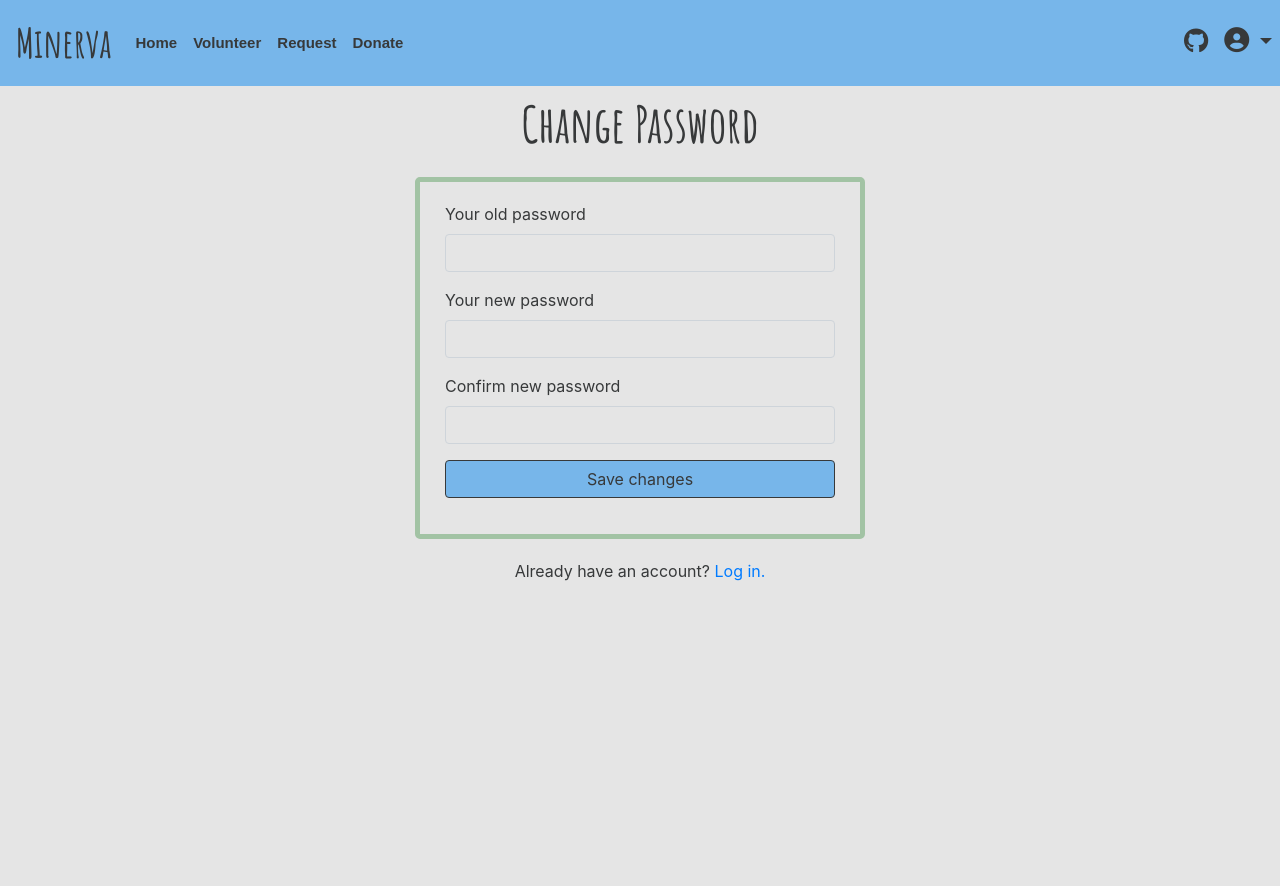
After one commit to noraatfedora/Minerva, a Flask app: page /changepass in a window 1280 px wide. The commit adds this page. Run offline with Flask 2, Linux system fonts and the light colour scheme; a user stored in the database is signed in; data comes from the database, SQL or seed files in the repository; both versions use the stored data as it was after the commit; some libraries are stand-ins or nearby versions.

Commit message:
Add change password functionality

```diff
--- a/src/auth.py
+++ b/src/auth.py
@@ -146,3 +146,21 @@ def change_info():
                 db.commit()
         return redirect('/youraccount')
     return render_template("auth/changeinfo.html", user=g.user)
+
+@bp.route('/changepass', methods=['GET', 'POST'])
+@login_required
+def change_pass():
+    if request.method=='POST':
+        old = request.form['old']
+        new = request.form['new']
+        confirm = request.form['confirm']
+        if check_password_hash(g.user['password'], old):
+            if new == confirm:
+                db = get_db()
+                db.execute("UPDATE user SET password=? WHERE id=?", (generate_password_hash(new), str(g.user['id'])))
+                db.commit()
+            else:
+                flash("error", "Passwords do not match.")
+        else:
+            flash("error", "Your current password is incorrect.")
+    return render_template("auth/changepass.html")
--- /dev/null
+++ b/src/templates/auth/changepass.html
@@ -0,0 +1,41 @@
+{% extends "base.html" %}
+
+<body style="margin-top: 50px;">
+    {% block content %}
+    <p id="logo-login">Change Password</p>
+    <div id="login">
+        <div class="container">
+            <div id="register-box" class="row justify-content-center align-items-center">
+                <div id="login-column" class="register-form-text">
+                    <div id="login-box" class="register-form-text">
+                        <form id="register-form-text" class="form" action="" method="post">
+                            <div class="form-group">
+                                <label for="old" class="text-info">Your old password</label><br>
+                                <input type="password" name="old" id="old" class="form-control">
+                            </div>
+                            <div class="form-group">
+                                <label for="new" class="text-info">Your new password</label><br>
+                                <input type="password" name="new" id="new" class="form-control">
+                            </div>
+                            <div class="form-group">
+                                <label for="confirm" class="text-info">Confirm new password</label><br>
+                                <input type="password" name="confirm" id="confirm" class="form-control">
+                            </div>
+                            <div class="form-group">
+                                <input type="submit" name="submit" class="btn btn-success btn-md btn-block"
+                                    value="Save changes">
+                            </div>
+                        </form>
+                    </div>
+                </div>
+            </div>
+        </div>
+    </div>
+    {% for message in get_flashed_messages() %}
+    <div class="flash">{{ message }}</div>
+    {% endfor %}
+    <div class="register-text">
+        <p>Already have an account? <a href="{{ url_for('auth.login') }}">Log in.</a></p>
+    </div>
+</body>
+{% endblock content %}
--- a/src/templates/base.html
+++ b/src/templates/base.html
@@ -67,7 +67,7 @@
                             {% if g.user and g.user['role'].lower() == "volunteer" %}
                                 <a class="dropdown-item" href="{{ url_for('dashboard.dashboard') }}" id = "navtext">Volunteer Dashboard</a>
                             {% endif %}
-                            <a class="dropdown-item disabled" href="#">My Information</a>
+                            <a class="dropdown-item" href="{{ url_for('auth.your_account') }}">Your account</a>
                         </div>
                     </div>
                 {% else %}
```
Also changed, not shown: instance/requests.sqlite.
